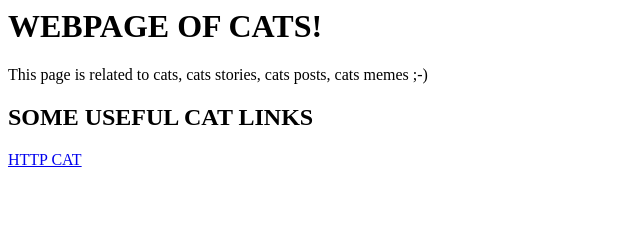
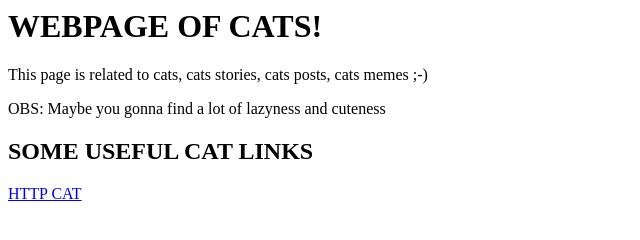
Before and after one commit to GleitonFranco/hello-my-friend, a plain HTML site: page index.html in a window 1280 px wide. Shown: the whole page, without its empty margins (0-640 px from the left). Drawn offline with Linux system fonts and the light colour scheme.

Commit message:
Add disclaiming

```diff
--- a/index.html
+++ b/index.html
@@ -2,6 +2,7 @@
 	<body>
 		<h1>WEBPAGE OF CATS!</h1>
 		<p>This page is related to cats, cats stories, cats posts, cats memes ;-)</p>
+		<p>OBS: Maybe you gonna find a lot of lazyness and cuteness</p>
 		<h2>SOME USEFUL CAT LINKS</h2>
 		<a href="https://http.cat/">HTTP CAT</a>
 	</body>
```
